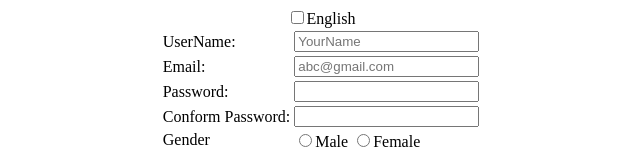
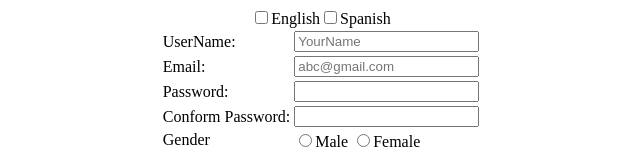
Before and after one commit to YashwanthSaiRajReddyVanga/DevopsWeek1, a plain HTML site: page index.html in a window 1280 px wide. Shown: the top 156 px of the page, without its empty margins (319-959 px from the left). Drawn offline with Linux system fonts and the light colour scheme.

Commit message:
Update index.html

```diff
--- a/index.html
+++ b/index.html
@@ -39,6 +39,7 @@
                       <input type="checkbox" value="Telugu">Telugu<br/>
                       <input type="checkbox" value="Hindi">Hindi</td>
                      <input type="checkbox" value="English">English</td>
+                     <input type="checkbox" value="Spanish">Spanish</td>
 
 
                 </td>
```
